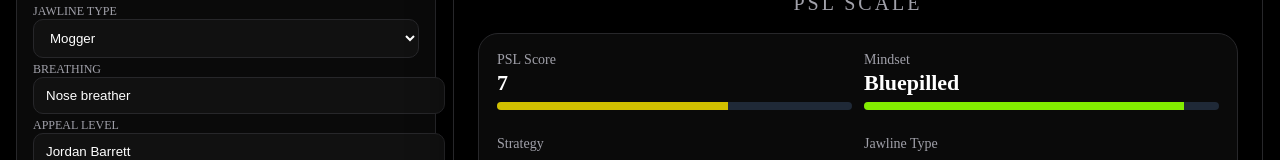
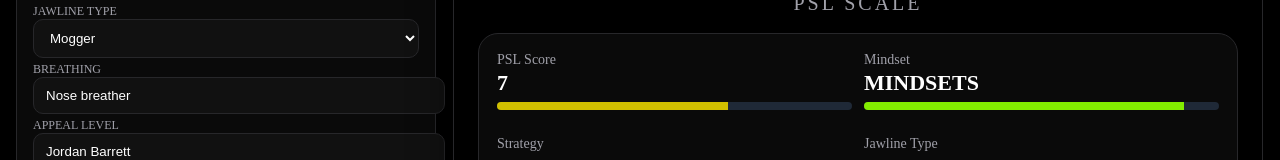
Before and after one commit to ismaeel200606-star/jmax, a React (Vite) app in the folder jmax-vercel/: page / in a window 1280 px wide. Shown: the part 361-521 px from the top of the page. Built offline with nearby package versions, Linux system fonts and the light colour scheme.

Commit message:
Update App.jsx

```diff
--- a/jmax-vercel/src/App.jsx
+++ b/jmax-vercel/src/App.jsx
@@ -7,7 +7,7 @@ const JAW_TYPES = ["Mogger", "Strong", "Average", "Soft", "Razor"];
 
 export default function App() {
   const [title, setTitle] = useState("CHAD"); // make title editable
-  const [mindset, setMindset] = useState(MINDSETS[0]);
+  const [mindset, setMindset] = useState("MINDSETS");
   const [strategy, setStrategy] = useState(STRATEGIES[0]);
   const [jawType, setJawType] = useState(JAW_TYPES[0]);
   const [breathing, setBreathing] = useState("Nose breather");
```
